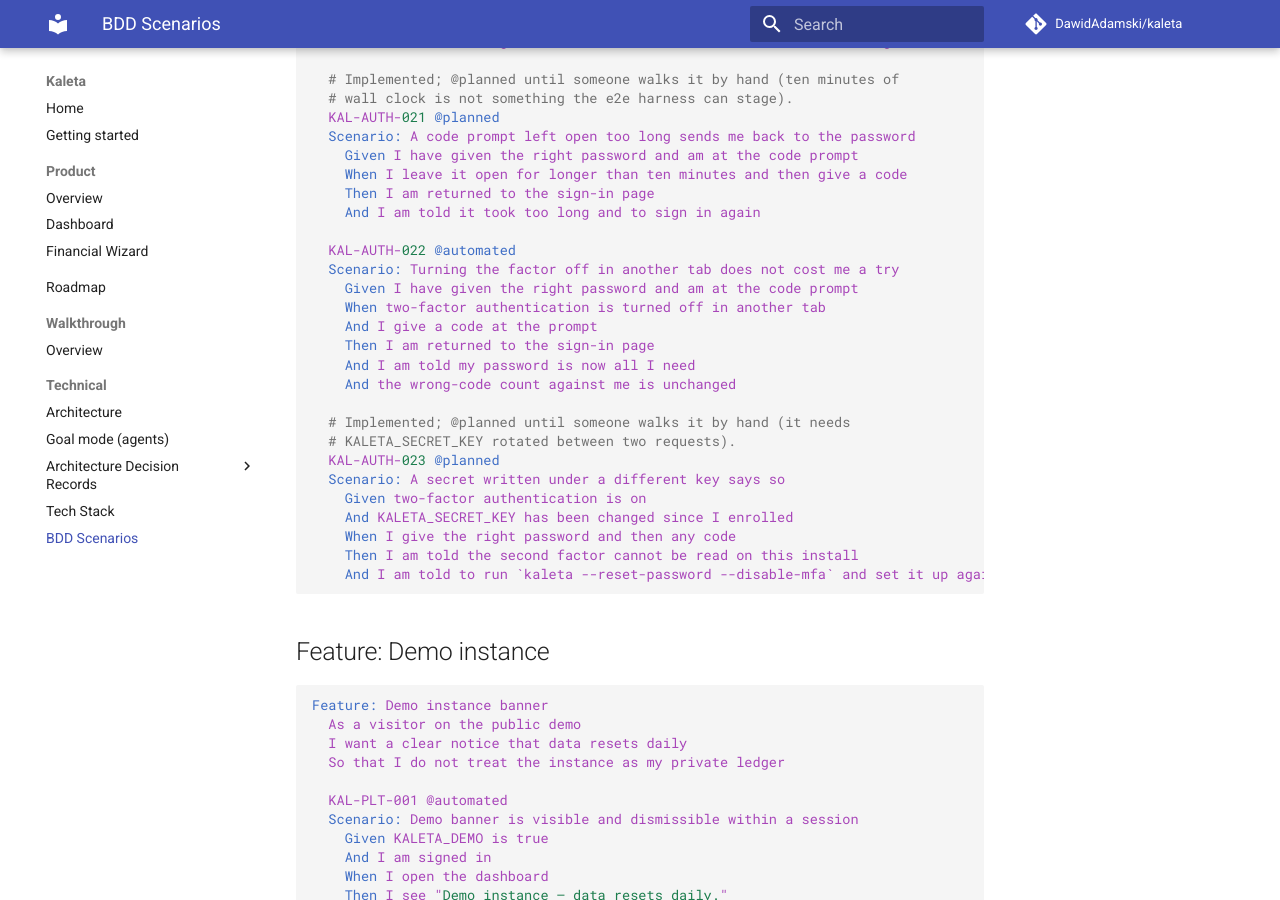
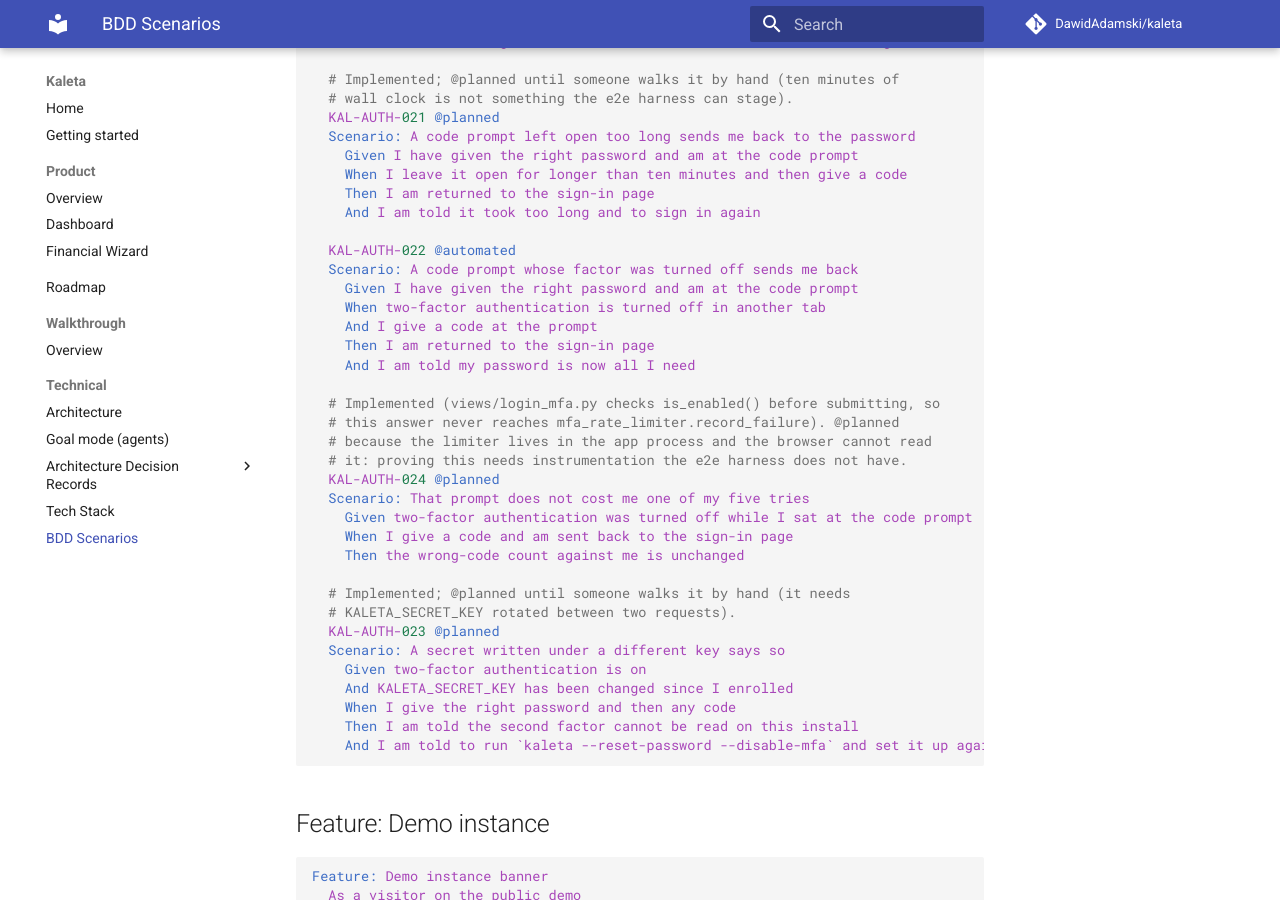
Before and after one commit to DawidAdamski/kaleta, an MkDocs documentation site: the page built from docs/bdd.md, in a window 1280 px wide and 900 px high, scrolled down 59357 px. Built offline with MkDocs 1.6.1 and Material for MkDocs 9.7.7, drawn with Linux system fonts in a browser that asks for light colours; comment, search, counter and statistics services are not loaded.

Commit message:
fix(auth): claim only what the test asserts, and say what debug installs get
- KAL-AUTH-022 ended "and the wrong-code count against me is unchanged",
  which the e2e test does not check and cannot: the limiter lives in the
  app process and the browser has no way to read it. Carrying an
  unasserted line under `@automated` is the green-washing rule 4 is
  about, so that claim is now KAL-AUTH-024, `@planned`, with the reason
  in the file. What the test does assert keeps the tag.
- SECURITY.md said the secret is encrypted under a key derived from
  `KALETA_SECRET_KEY` without mentioning that `KALETA_DEBUG=true` lets
  that variable go unset, whereupon the key comes from a constant in the
  source. On a debug install the secret is effectively in the clear, and
  the doc that tells people how this is protected should say so.
- `login_session()` cleared the pending challenge but left
  `SESSION_MFA_VERIFIED_AT` behind. Unreachable today — everything that
  un-authenticates goes through `logout_session()`, which pops it — but
  it is the asymmetry a future "switch user" would turn into a free
  ten-minute step-up window on somebody else's session.
- `--disable-mfa` drops the enrolments and commits before the password is
  touched, so a later failure left them gone while the error said only
  that the command failed. It now says both.

Co-Authored-By: Claude Opus 5 (1M context) <noreply@anthropic.com>

```diff
--- a/docs/bdd.md
+++ b/docs/bdd.md
@@ -3054,13 +3054,22 @@ Feature: Two-factor authentication
     And I am told it took too long and to sign in again
 
   KAL-AUTH-022 @automated
-  Scenario: Turning the factor off in another tab does not cost me a try
+  Scenario: A code prompt whose factor was turned off sends me back
     Given I have given the right password and am at the code prompt
     When two-factor authentication is turned off in another tab
     And I give a code at the prompt
     Then I am returned to the sign-in page
     And I am told my password is now all I need
-    And the wrong-code count against me is unchanged
+
+  # Implemented (views/login_mfa.py checks is_enabled() before submitting, so
+  # this answer never reaches mfa_rate_limiter.record_failure). @planned
+  # because the limiter lives in the app process and the browser cannot read
+  # it: proving this needs instrumentation the e2e harness does not have.
+  KAL-AUTH-024 @planned
+  Scenario: That prompt does not cost me one of my five tries
+    Given two-factor authentication was turned off while I sat at the code prompt
+    When I give a code and am sent back to the sign-in page
+    Then the wrong-code count against me is unchanged
 
   # Implemented; @planned until someone walks it by hand (it needs
   # KALETA_SECRET_KEY rotated between two requests).
```
Also changed, not shown: SECURITY.md (+5 -1 lines), docs/plans/auth-two-factor.md (+8 -0 lines), 2 other files.
